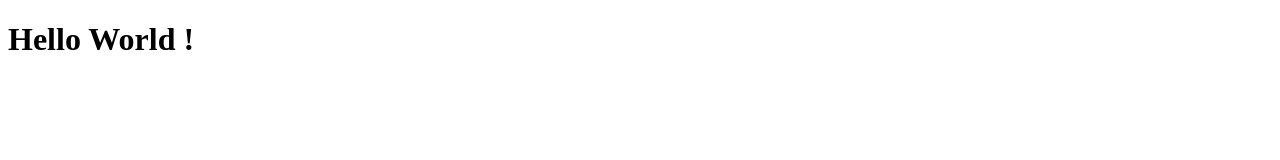
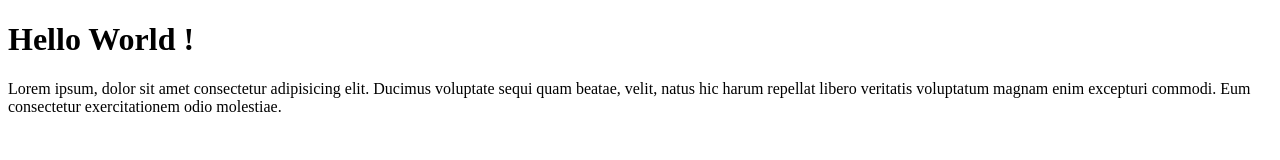
Before and after one commit to habibgili004/habib-coba, a plain HTML site: page index.html in a window 1280 px wide. Drawn offline with Linux system fonts and the light colour scheme.

Commit message:
Menambahkan paragraph

```diff
--- a/index.html
+++ b/index.html
@@ -7,5 +7,8 @@
   </head>
   <body>
     <h1>Hello World !</h1>
+    <p>
+      Lorem ipsum, dolor sit amet consectetur adipisicing elit. Ducimus voluptate sequi quam beatae, velit, natus hic harum repellat libero veritatis voluptatum magnam enim excepturi commodi. Eum consectetur exercitationem odio molestiae.
+    </p>
   </body>
 </html>
```
